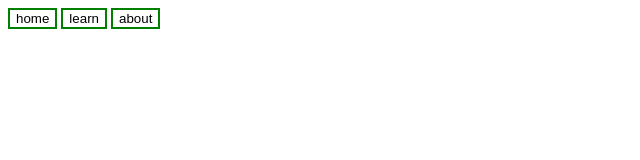
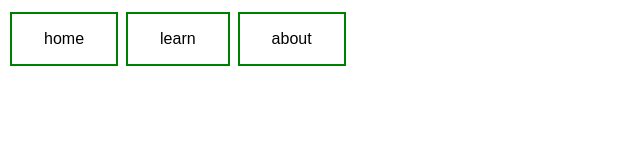
Before and after one commit to Grbldrbl/my-site, a plain HTML site: page index.html in a window 1280 px wide. Shown: the whole page, without its empty margins (0-640 px from the left). Drawn offline with Linux system fonts and the light colour scheme.

Commit message:
Update buttons.css

```diff
--- a/buttons.css
+++ b/buttons.css
@@ -2,6 +2,13 @@ button {
   background-color: white;
   color: black;
   border: 2px solid green;
+  padding: 16px 32px;
+  text-align: center;
+  text-decoration: none;
+  display: inline-block;
+  font-size: 16px;
+  margin: 4px 2px;
+  cursor: pointer;
 }
 
 .button1:hover {
```
